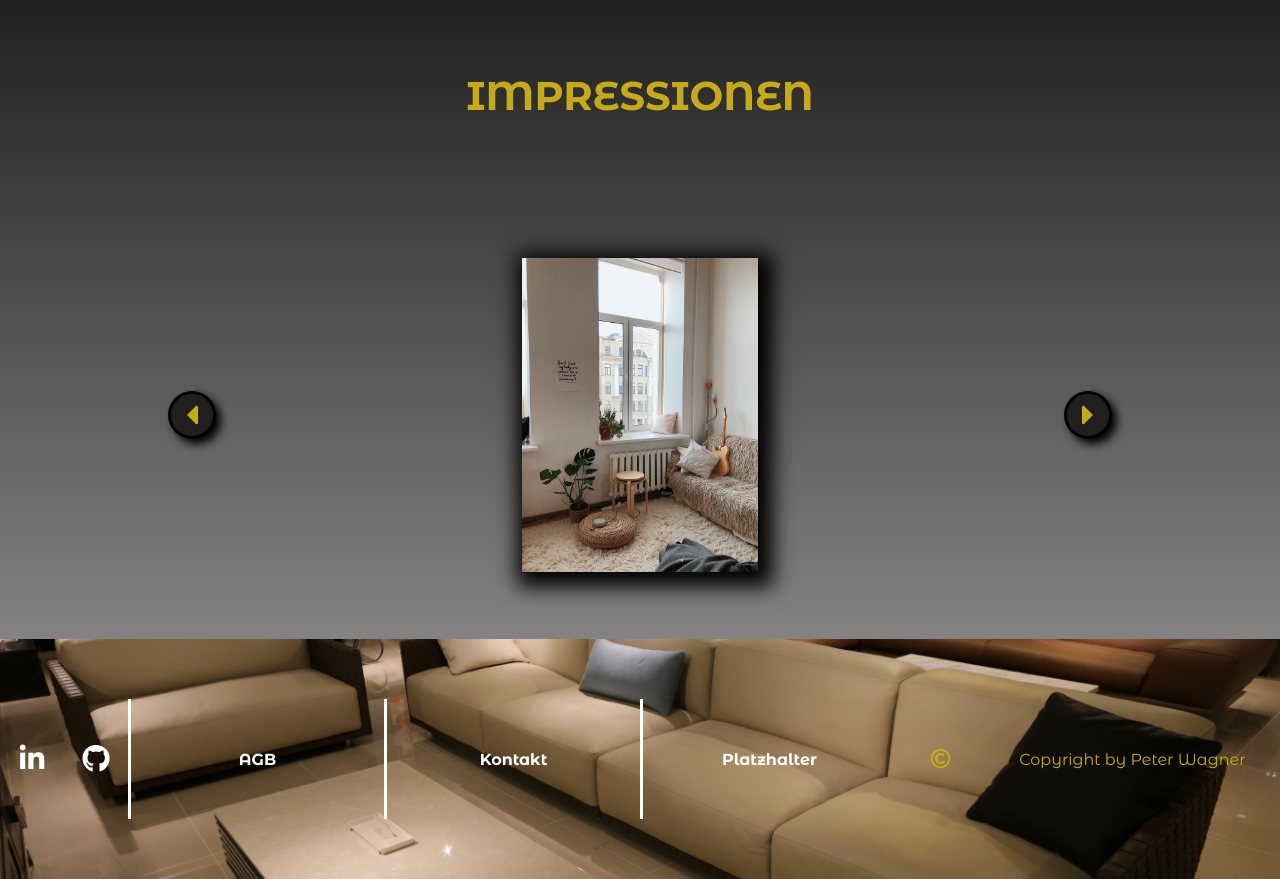
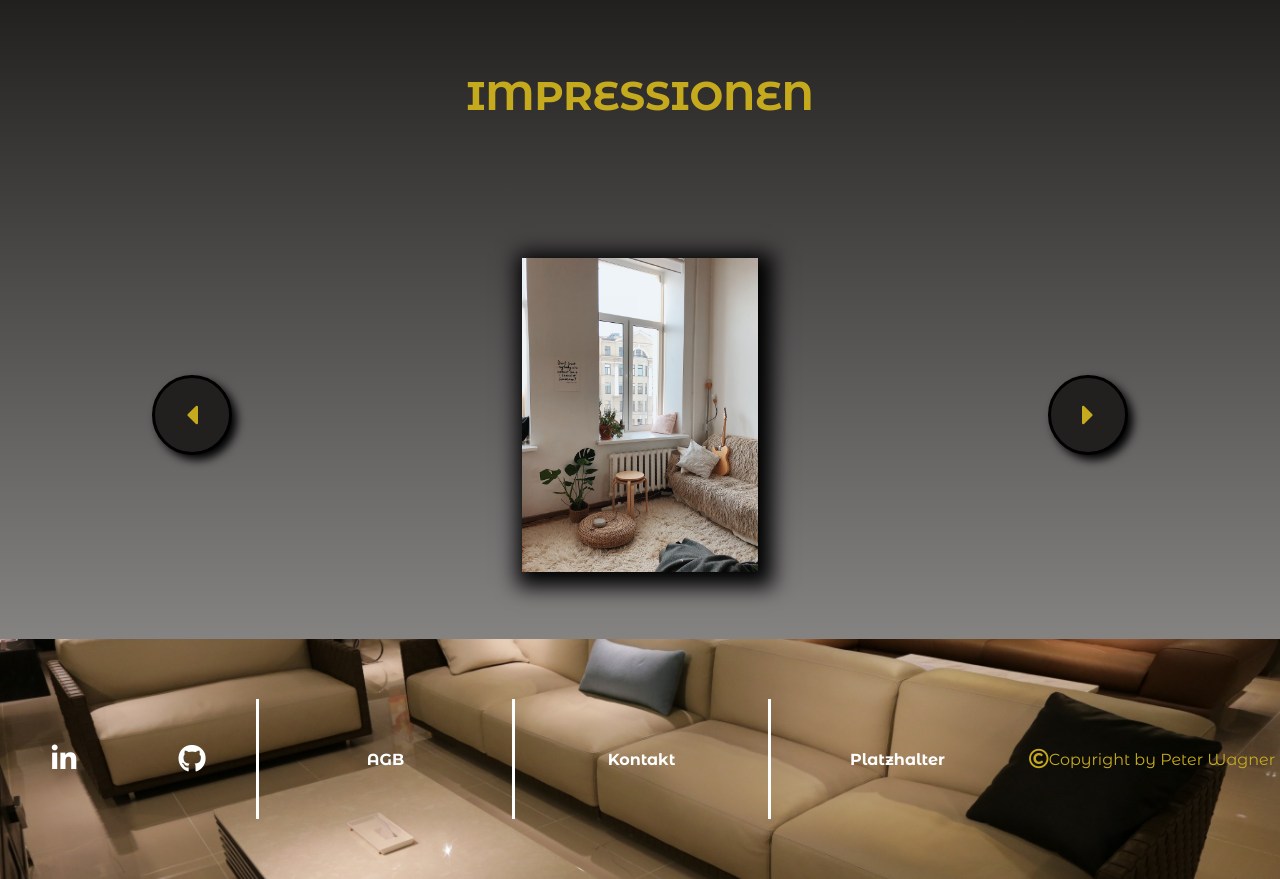
Before and after one commit to PWagner86/livingroom_visualiser, a PHP site: page / in a window 1280 px wide. Shown: the part 1201-2080 px from the top of the page. Run offline with PHP 8.4, Linux system fonts and the light colour scheme; some libraries are stand-ins or nearby versions.

Commit message:
added a new mixin for the buttons and some styling changes in header and footer

```diff
--- a/02_styling/01_variables_&_rules/_rules.scss
+++ b/02_styling/01_variables_&_rules/_rules.scss
@@ -58,7 +58,7 @@ li{
 
 a{
     @include size(100%, 100%);
-    @include flex(space-around, center, row);
+    @include flex(center, center, row);
     font-weight: bold;
     transition: ease-in-out 0.3s;
     text-decoration: none;
--- a/02_styling/02_startseite/main_style.css
+++ b/02_styling/02_startseite/main_style.css
@@ -63,8 +63,9 @@ a {
   display: -webkit-box;
   display: -ms-flexbox;
   display: flex;
-  -ms-flex-pack: distribute;
-      justify-content: space-around;
+  -webkit-box-pack: center;
+      -ms-flex-pack: center;
+          justify-content: center;
   -webkit-box-align: center;
       -ms-flex-align: center;
           align-items: center;
@@ -357,8 +363,8 @@ body .impressions-wrapper .carousel-container .carousel-left .right,
 body .impressions-wrapper .carousel-container .carousel-left .left,
 body .impressions-wrapper .carousel-container .carousel-right .right,
 body .impressions-wrapper .carousel-container .carousel-right .left {
-  width: 6vmin;
-  height: 6vmin;
+  width: 10vmin;
+  height: 10vmin;
   display: -webkit-box;
   display: -ms-flexbox;
   display: flex;
@@ -438,7 +444,7 @@ body footer {
 }
 
 body footer .social-media-wrapper {
-  width: 10%;
+  width: 20%;
   height: 100%;
   display: -webkit-box;
   display: -ms-flexbox;
@@ -506,13 +505,14 @@ body footer nav ul li {
 }
 
 body footer .copyright-wrapper {
-  width: 30%;
+  width: 20%;
   height: 100%;
   display: -webkit-box;
   display: -ms-flexbox;
   display: flex;
-  -ms-flex-pack: distribute;
-      justify-content: space-around;
+  -webkit-box-pack: center;
+      -ms-flex-pack: center;
+          justify-content: center;
   -webkit-box-align: center;
       -ms-flex-align: center;
           align-items: center;
--- a/02_styling/02_startseite/main_style.scss
+++ b/02_styling/02_startseite/main_style.scss
@@ -163,16 +139,11 @@ body{
         background-position: center center;
 
         .social-media-wrapper{
-            @include size(10%, 100%);
+            @include size(20%, 100%);
             @include flex(space-around, center, row);
 
             a{
-                color: white;
                 font-size: 3.5vmin;
-                transition: ease-in-out 0.3s;
-                &:hover{
-                    color: $yellow;
-                }
             }
         }
 
@@ -191,8 +162,8 @@ body{
         }
 
         .copyright-wrapper{
-            @include size(30%, 100%);
-            @include flex(space-around, center, row);
+            @include size(20%, 100%);
+            @include flex(center, center, row);
 
             i{
                 color: $yellow;
--- a/index.php
+++ b/index.php
@@ -26,7 +26,7 @@
             <nav id="header-nav-mobile">
                 <ul>
                     <li class="login-link"><a href="#"><i class="fas fa-lock"></i>Log In</a></li>
-                    <li><a href="">Platzhalter</a></li>
+                    <li><a href="">Registrieren</a></li>
                     <li><a href="">Über</a></li>
                     <li><a href="">News</a></li>
                 </ul>
```
Also changed, not shown: other parts of 02_styling/02_startseite/main_style.css (+12 -21 lines), other parts of 02_styling/02_startseite/main_style.scss (+17 -46 lines), 02_styling/01_variables_&_rules/_variables.scss (+25 -3 lines), 1 other file.
